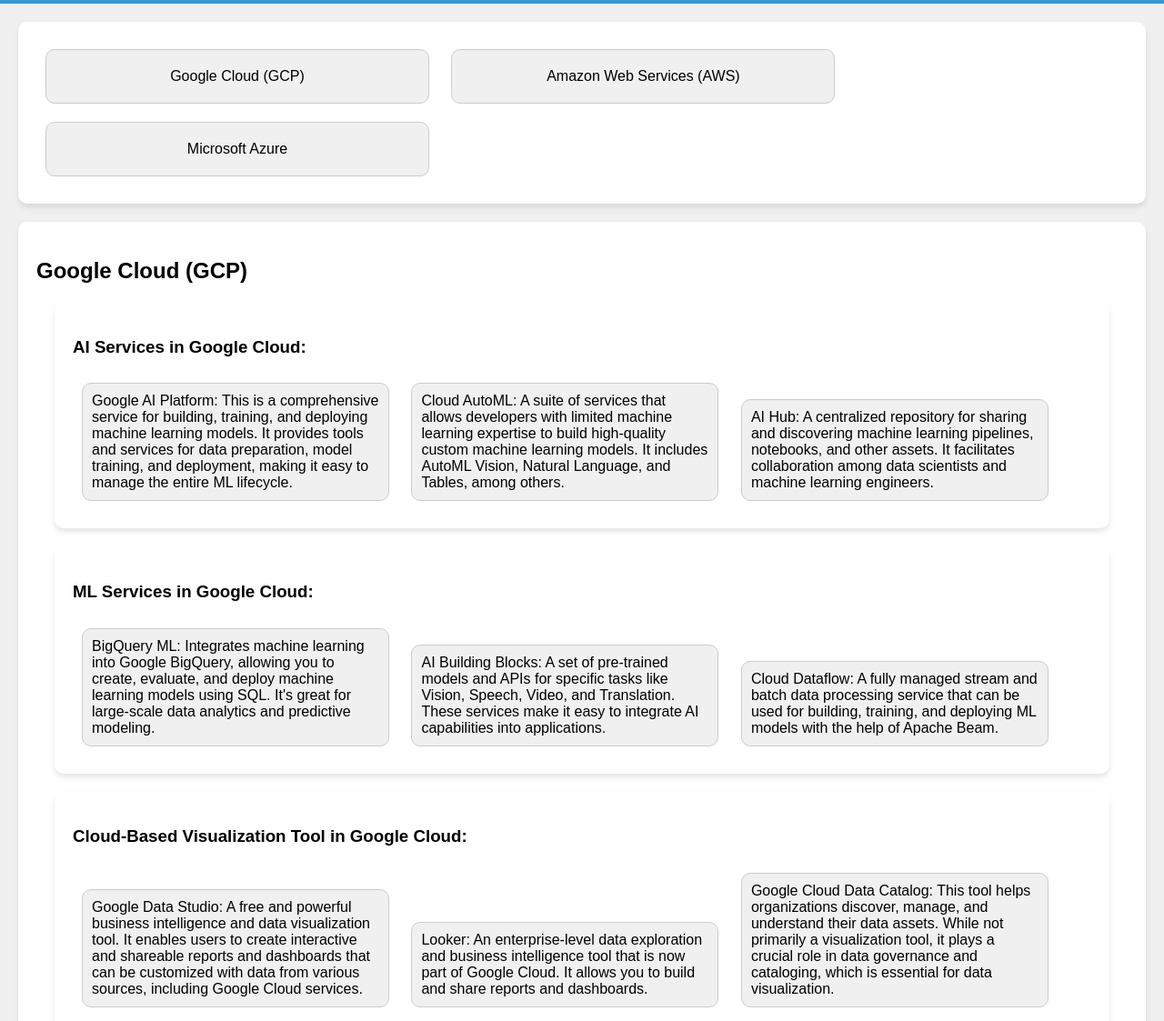
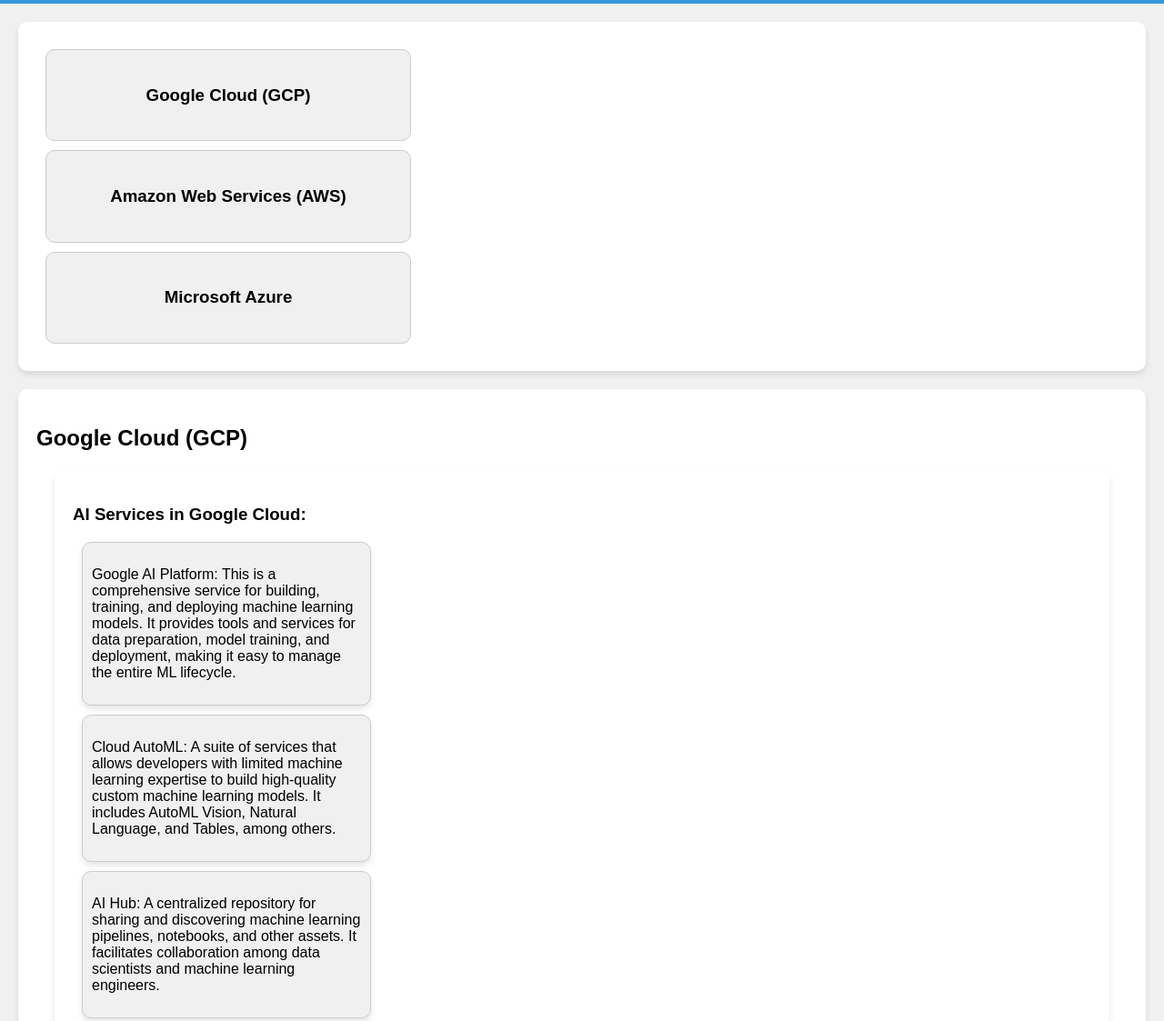
Before and after one commit to Pointbreak82/Cloud, a plain HTML site: page index.html in a window 1280 px wide. Shown: the part 240-1363 px from the top of the page at 91% size. Drawn offline with Linux system fonts and the light colour scheme.

Commit message:
Update index.html

```diff
--- a/index.html
+++ b/index.html
@@ -27,8 +27,7 @@
         }
 
         .box {
-            display: inline-block;
-            width: calc(33.33% - 20px);
+            width: calc(33.33% - 40px);
             margin: 10px;
             padding: 20px;
             background-color: #f0f0f0; /* Light gray boxes */
@@ -36,12 +35,13 @@
             border-radius: 10px;
             text-align: center;
             cursor: pointer;
-            transition: background-color 0.2s, color 0.2s; /* Smooth hover effect */
+            transition: background-color 0.2s, color 0.2s, box-shadow 0.2s; /* Smooth hover effect */
         }
 
         .box:hover {
             background-color: #3498db; /* Blue on hover */
             color: #fff; /* White text on hover */
+            box-shadow: 0 8px 12px rgba(0, 0, 0, 0.2); /* Slight shadow on hover */
         }
 
         ul {
@@ -57,20 +57,15 @@
             box-shadow: 0 4px 6px rgba(0, 0, 0, 0.1); /* Box shadow for elegance */
         }
 
-        .content ul {
-            list-style: disc;
-            padding-left: 20px;
-        }
-
         .point-box {
-            display: inline-block;
-            width: calc(30% - 20px);
+            width: calc(30% - 40px);
             margin: 10px;
             padding: 10px;
             background-color: #f0f0f0; /* Light gray boxes */
             border: 1px solid #ccc;
             border-radius: 10px;
             text-align: left;
+            box-shadow: 0 4px 6px rgba(0, 0, 0, 0.1); /* Box shadow for elegance */
         }
     </style>
 </head>
@@ -82,9 +77,15 @@
     </div>
 
     <div class="container" id="home">
-        <div class="box" onclick="showOptions('google-cloud')">Google Cloud (GCP)</div>
-        <div class="box" onclick="showOptions('amazon-web-services')">Amazon Web Services (AWS)</div>
-        <div class="box" onclick="showOptions('microsoft-azure')">Microsoft Azure</div>
+        <div class="box" onclick="showOptions('google-cloud')">
+            <h3>Google Cloud (GCP)</h3>
+        </div>
+        <div class="box" onclick="showOptions('amazon-web-services')">
+            <h3>Amazon Web Services (AWS)</h3>
+        </div>
+        <div class="box" onclick="showOptions('microsoft-azure')">
+            <h3>Microsoft Azure</h3>
+        </div>
     </div>
 
     <div class="container content" id="google-cloud">
@@ -93,44 +94,45 @@
         <div class="content" id="google-cloud-ai">
             <h3>AI Services in Google Cloud:</h3>
             <div class="point-box">
-                Google AI Platform: This is a comprehensive service for building, training, and deploying machine learning models. It provides tools and services for data preparation, model training, and deployment, making it easy to manage the entire ML lifecycle.
+                <p>Google AI Platform: This is a comprehensive service for building, training, and deploying machine learning models. It provides tools and services for data preparation, model training, and deployment, making it easy to manage the entire ML lifecycle.</p>
             </div>
             <div class="point-box">
-                Cloud AutoML: A suite of services that allows developers with limited machine learning expertise to build high-quality custom machine learning models. It includes AutoML Vision, Natural Language, and Tables, among others.
+                <p>Cloud AutoML: A suite of services that allows developers with limited machine learning expertise to build high-quality custom machine learning models. It includes AutoML Vision, Natural Language, and Tables, among others.</p>
             </div>
             <div class="point-box">
-                AI Hub: A centralized repository for sharing and discovering machine learning pipelines, notebooks, and other assets. It facilitates collaboration among data scientists and machine learning engineers.
+                <p>AI Hub: A centralized repository for sharing and discovering machine learning pipelines, notebooks, and other assets. It facilitates collaboration among data scientists and machine learning engineers.</p>
             </div>
         </div>
 
         <div class="content" id="google-cloud-ml">
             <h3>ML Services in Google Cloud:</h3>
             <div class="point-box">
-                BigQuery ML: Integrates machine learning into Google BigQuery, allowing you to create, evaluate, and deploy machine learning models using SQL. It's great for large-scale data analytics and predictive modeling.
+                <p>BigQuery ML: Integrates machine learning into Google BigQuery, allowing you to create, evaluate, and deploy machine learning models using SQL. It's great for large-scale data analytics and predictive modeling.</p>
             </div>
             <div class="point-box">
-                AI Building Blocks: A set of pre-trained models and APIs for specific tasks like Vision, Speech, Video, and Translation. These services make it easy to integrate AI capabilities into applications.
+                <p>AI Building Blocks: A set of pre-trained models and APIs for specific tasks like Vision, Speech, Video, and Translation. These services make it easy to integrate AI capabilities into applications.</p>
             </div>
             <div class="point-box">
-                Cloud Dataflow: A fully managed stream and batch data processing service that can be used for building, training, and deploying ML models with the help of Apache Beam.
+                <p>Cloud Dataflow: A fully managed stream and batch data processing service that can be used for building, training, and deploying ML models with the help of Apache Beam.</p>
             </div>
         </div>
 
         <div class="content" id="google-cloud-vis">
             <h3>Cloud-Based Visualization Tool in Google Cloud:</h3>
             <div class="point-box">
-                Google Data Studio: A free and powerful business intelligence and data visualization tool. It enables users to create interactive and shareable reports and dashboards that can be customized with data from various sources, including Google Cloud services.
+                <p>Google Data Studio: A free and powerful business intelligence and data visualization tool. It enables users to create interactive and shareable reports and dashboards that can be customized with data from various sources, including Google Cloud services.</p>
             </div>
             <div class="point-box">
-                Looker: An enterprise-level data exploration and business intelligence tool that is now part of Google Cloud. It allows you to build and share reports and dashboards.
+                <p>Looker: An enterprise-level data exploration and business intelligence tool that is now part of Google Cloud. It allows you to build and share reports and dashboards.</p>
             </div>
             <div class="point-box">
-                Google Cloud Data Catalog: This tool helps organizations discover, manage, and understand their data assets. While not primarily a visualization tool, it plays a crucial role in data governance and cataloging, which is essential for data visualization.
+                <p>Google Cloud Data Catalog: This tool helps organizations discover, manage, and understand their data assets. While not primarily a visualization tool, it plays a crucial role in data governance and cataloging, which is essential for data visualization.</p>
             </div>
         </div>
     </div>
 
-    <div class="container content" id="amazon-web-services">
+    <!-- Add content for AWS and Microsoft Azure here -->
+<div class="container content" id="amazon-web-services">
         <h2>Amazon Web Services (AWS)</h2>
         <div class="content" id="amazon-web-services-ai">
             <h3>AI Services in AWS:</h3>
@@ -213,7 +215,6 @@
             </div>
         </div>
     </div>
-
     <script>
         function showOptions(service) {
             document.getElementById('home').style.display = 'none';
@@ -221,7 +222,7 @@
         }
 
         function goHome() {
-            document.getElementById('home').style.display = 'block';
+            document.getElementById('home').style display = 'block';
             document.getElementById('google-cloud').style.display = 'none';
             document.getElementById('amazon-web-services').style.display = 'none';
             document.getElementById('microsoft-azure').style.display = 'none';
```
